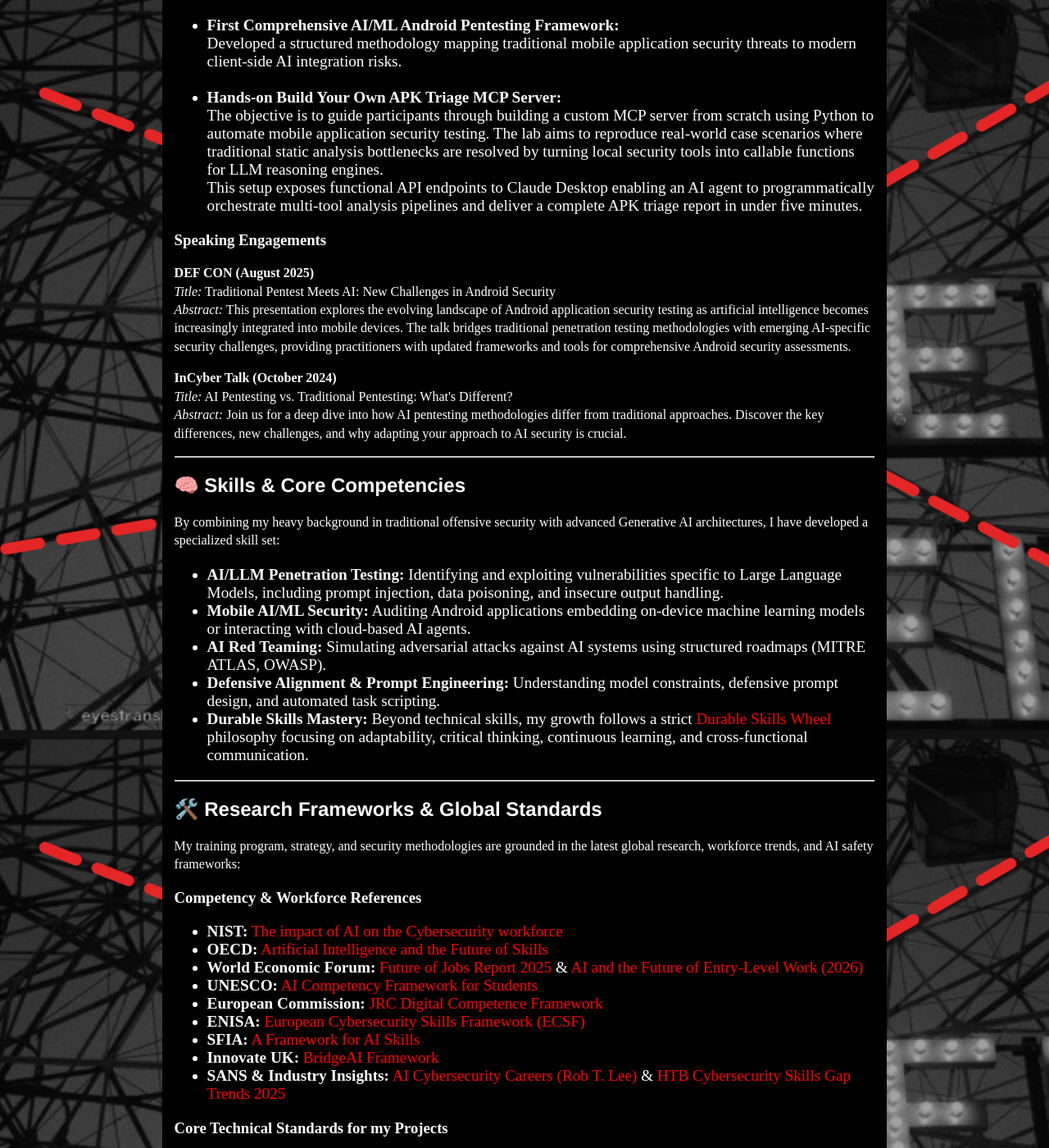
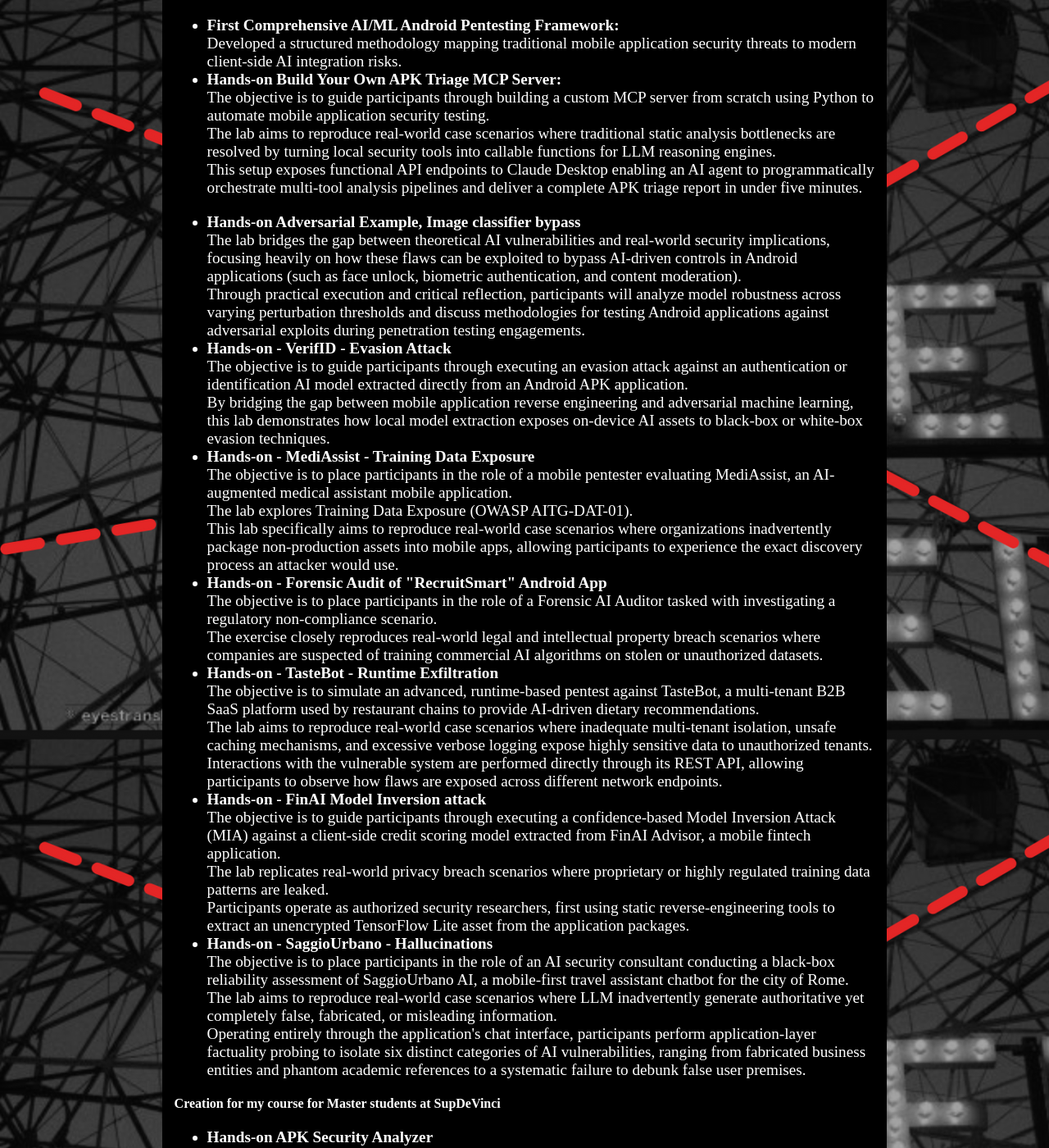
Before and after one commit to CSbyGB/csbygb.github.io, a Jekyll site: the page built from ai-portfolio.html, in a window 1280 px wide and 1400 px high, scrolled down 945 px. Shown: the whole window at 82% size. Built offline with Jekyll 4.4.1, drawn with Linux system fonts in a browser that asks for light colours; some of the changed text lies outside the part shown.

Commit message:
Update ai-portfolio.html
Addes projects

```diff
--- a/ai-portfolio.html
+++ b/ai-portfolio.html
@@ -10,7 +10,7 @@
         <a href="https://csbygb.github.io/" target="_blank">Home</a> |
         <a href="https://github.com/CSbyGB" target="_blank">GitHub Profile</a> |
         <a href="https://cybersecuritybygabrielleb.com/" target="_blank">Website</a> |
-        <a href="https://www.linkedin.com/in/gabriellebotbol/" target="_blank">LinkedIn</a> |
+        <a href="https://www.linkedin.com/in/gabriellebotbol/" target="_blank">LinkedIn</a>
     </p>
 
     <hr>
@@ -28,12 +28,60 @@
 
     <h4>Creations for my course <a href="https://www.mobilehackinglab.com/courses/ai-mobile-pentesting" target="_blank">AI/ML Pentesting - Mobile Hacking Lab</a></h4>
     <ul>
-        <li><strong>First Comprehensive AI/ML Android Pentesting Framework:</strong><br> Developed a structured methodology mapping traditional mobile application security threats to modern client-side AI integration risks.</li><br>
-        <li><strong>Hands-on Build Your Own APK Triage MCP Server:</strong><br> The objective is to guide participants through building a custom MCP server from scratch using Python to automate mobile application security testing.
-            The lab aims to reproduce real-world case scenarios where traditional static analysis bottlenecks are resolved by turning local security tools into callable functions for LLM reasoning engines.<br>
-            This setup exposes functional API endpoints to Claude Desktop enabling an AI agent to programmatically orchestrate multi-tool analysis pipelines and deliver a complete APK triage report in under five minutes.</p></li>
+        <li><strong>First Comprehensive AI/ML Android Pentesting Framework:</strong>
+            <br> Developed a structured methodology mapping traditional mobile application security threats to modern client-side AI integration risks.</li>
+        <li><strong>Hands-on Build Your Own APK Triage MCP Server:</strong>
+            <br> The objective is to guide participants through building a custom MCP server from scratch using Python to automate mobile application security testing.
+            <br>The lab aims to reproduce real-world case scenarios where traditional static analysis bottlenecks are resolved by turning local security tools into callable functions for LLM reasoning engines.
+            <br>This setup exposes functional API endpoints to Claude Desktop enabling an AI agent to programmatically orchestrate multi-tool analysis pipelines and deliver a complete APK triage report in under five minutes.</li>
     </ul>
-
+    <ul>
+        <li><strong>Hands-on Adversarial Example, Image classifier bypass</strong>
+            <br>The lab bridges the gap between theoretical AI vulnerabilities and real-world security implications, focusing heavily on how these flaws can be exploited to bypass AI-driven controls in Android applications (such as face unlock, biometric authentication, and content moderation).
+            <br>Through practical execution and critical reflection, participants will analyze model robustness across varying perturbation thresholds and discuss methodologies for testing Android applications against adversarial exploits during penetration testing engagements.
+        </li>
+        <li><strong>Hands-on - VerifID - Evasion Attack</strong>
+            <br>The objective is to guide participants through executing an evasion attack against an authentication or identification AI model extracted directly from an Android APK application.
+            <br>By bridging the gap between mobile application reverse engineering and adversarial machine learning, this lab demonstrates how local model extraction exposes on-device AI assets to black-box or white-box evasion techniques.
+        </li>
+        <li><strong>Hands-on - MediAssist - Training Data Exposure</strong>
+            <br>The objective is to place participants in the role of a mobile pentester evaluating MediAssist, an AI-augmented medical assistant mobile application.
+            <br>The lab explores Training Data Exposure (OWASP AITG-DAT-01).
+            <br>This lab specifically aims to reproduce real-world case scenarios where organizations inadvertently package non-production assets into mobile apps, allowing participants to experience the exact discovery process an attacker would use.
+        </li>
+        <li><strong>Hands-on - Forensic Audit of "RecruitSmart" Android App</strong>
+            <br>The objective is to place participants in the role of a Forensic AI Auditor tasked with investigating a regulatory non-compliance scenario.
+            <br>The exercise closely reproduces real-world legal and intellectual property breach scenarios where companies are suspected of training commercial AI algorithms on stolen or unauthorized datasets.
+        </li>
+        <li><strong>Hands-on - TasteBot - Runtime Exfiltration</strong>
+            <br>The objective is to simulate an advanced, runtime-based pentest against TasteBot, a multi-tenant B2B SaaS platform used by restaurant chains to provide AI-driven dietary recommendations.
+            <br>The lab aims to reproduce real-world case scenarios where inadequate multi-tenant isolation, unsafe caching mechanisms, and excessive verbose logging expose highly sensitive data to unauthorized tenants.
+            <br>Interactions with the vulnerable system are performed directly through its REST API, allowing participants to observe how flaws are exposed across different network endpoints.
+        </li>
+        <li><strong>Hands-on - FinAI Model Inversion attack</strong>
+            <br>The objective is to guide participants through executing a confidence-based Model Inversion Attack (MIA) against a client-side credit scoring model extracted from FinAI Advisor, a mobile fintech application.
+            <br>The lab replicates real-world privacy breach scenarios where proprietary or highly regulated training data patterns are leaked.
+            <br>Participants operate as authorized security researchers, first using static reverse-engineering tools to extract an unencrypted TensorFlow Lite asset from the application packages.
+        </li>
+        <li><strong>Hands-on - SaggioUrbano - Hallucinations</strong>
+            <br>The objective is to place participants in the role of an AI security consultant conducting a black-box reliability assessment of SaggioUrbano AI, a mobile-first travel assistant chatbot for the city of Rome.
+            <br>The lab aims to reproduce real-world case scenarios where LLM inadvertently generate authoritative yet completely false, fabricated, or misleading information.
+            <br>Operating entirely through the application's chat interface, participants perform application-layer factuality probing to isolate six distinct categories of AI vulnerabilities, ranging from fabricated business entities and phantom academic references to a systematic failure to debunk false user premises.
+        </li>
+    </ul>
+    <h4>Creation for my course for Master students at SupDeVinci</h4>
+    <ul>
+        <li><strong>Hands-on APK Security Analyzer</strong>
+            <br>The objective is to guide students through building an automated, AI-driven static analysis pipeline inside a local Python environment to conduct mobile application security assessments.
+            <br>The exercise replicates real-world dev-secops and pre-pentest automation scenarios where massive static datasets must be triaged efficiently before manual testing begins.
+            <br>Participants implement multi-stage orchestration scripts to systematically run binary extraction tools against a deliberately vulnerable Android application.
+            <br>The system extracts high-risk security indicators (insecure manifest configurations, exposed intents, hardcoded vendor credentials, weak cryptographic operations, etc.) and formats them into structured contexts fed into a localized LLM client to compile a final, priority-ranked pre-pentest markdown report.
+        </li>
+        <li><strong>Training chatbot</strong>
+            <br>This tool provides students with an interactive AI tutor designed for self-paced review of the Android application pentest course material.
+            <br>The objective is to move away from passive reading by enabling students to ask direct questions about concepts they did not fully understand during the course, allowing them to clarify complex topics at their own pace.
+        </li>
+    </ul>
     <h3>Speaking Engagements</h3>
 
     <p><strong>DEF CON (August 2025)</strong><br>
```
